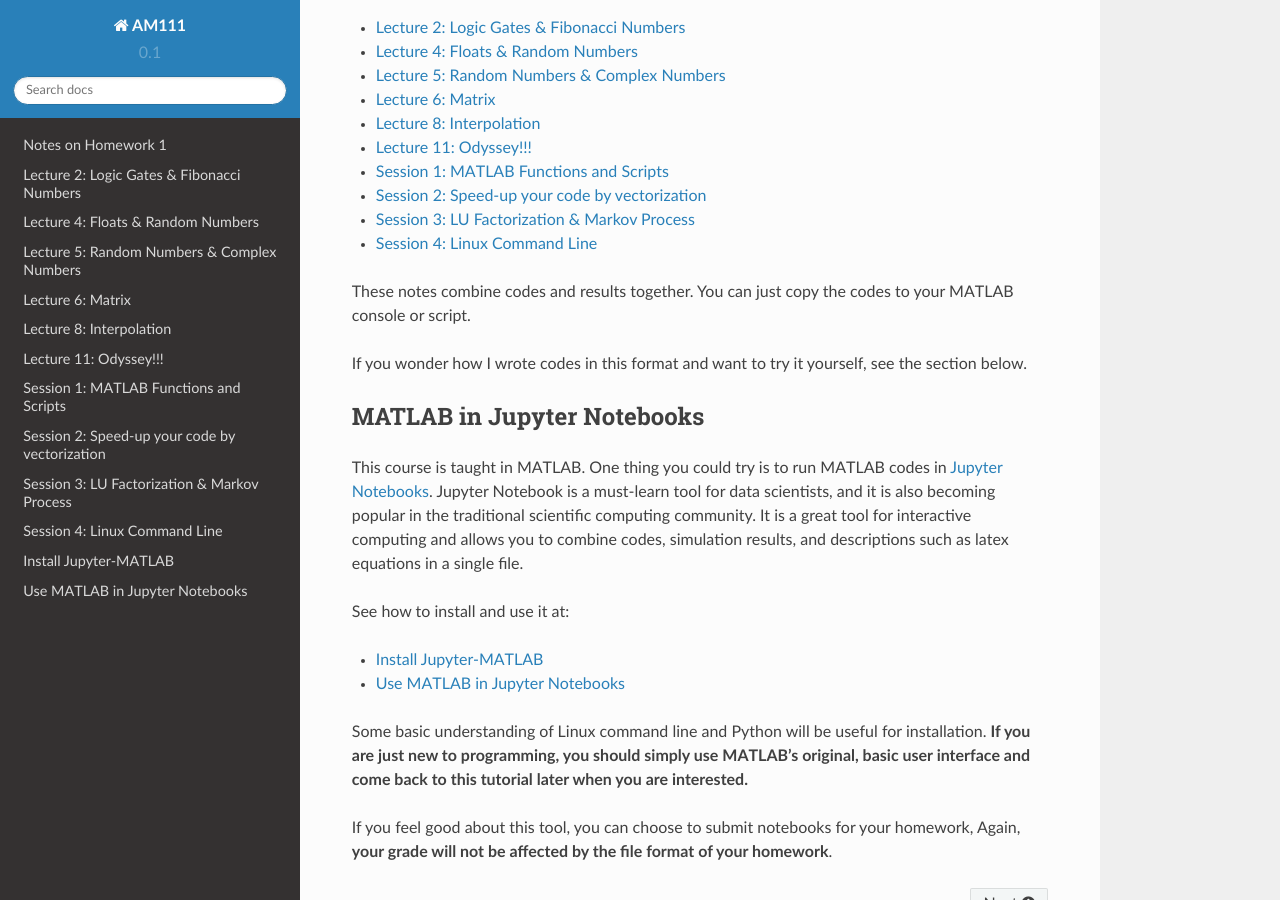
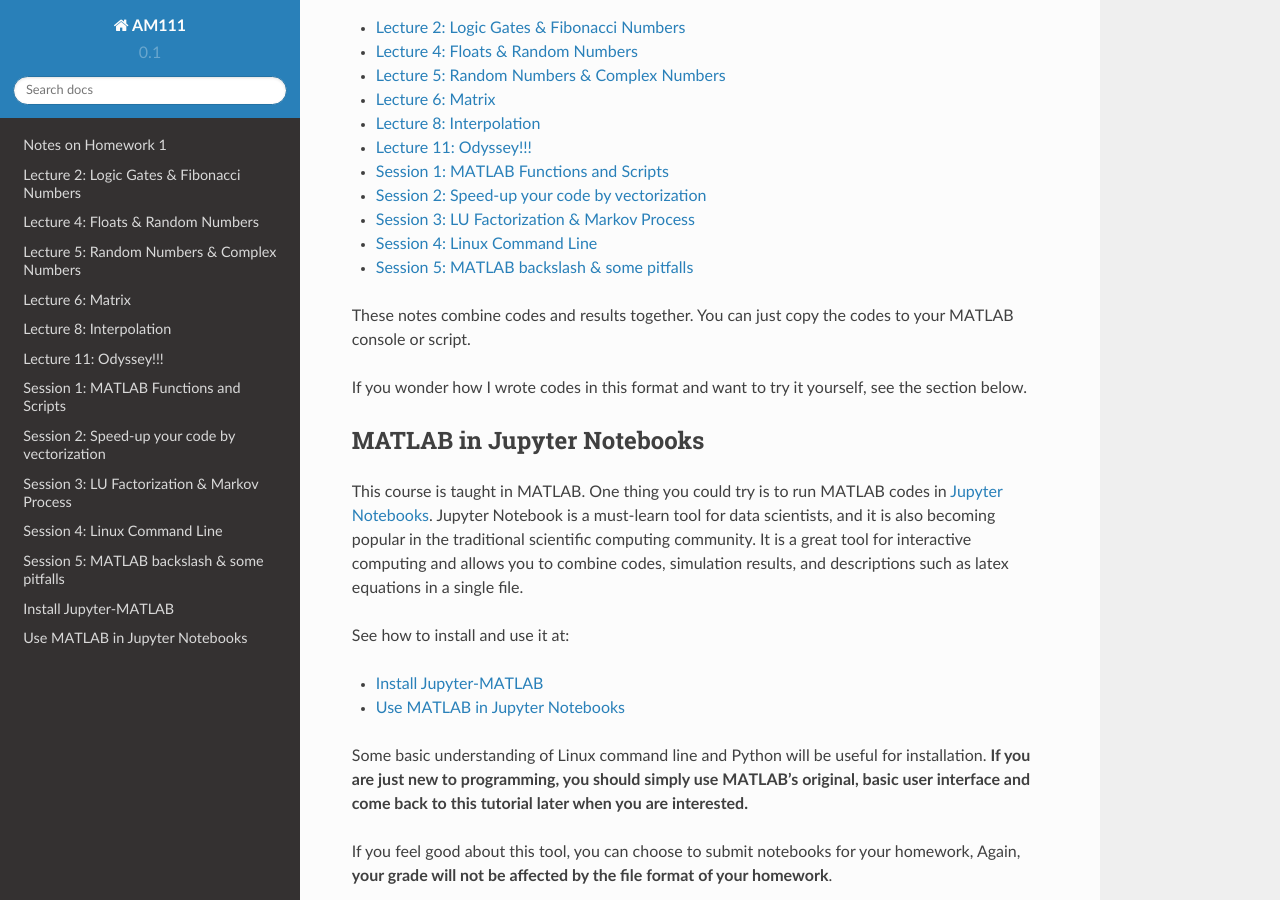
Before and after one commit to JiaweiZhuang/AM111, a Sphinx documentation site: the page built from docs/index.rst, in a window 1280 px wide and 900 px high, scrolled down 832 px. Built offline with Sphinx 7.4.7 and the Read the Docs theme 2.0.0, drawn with Linux system fonts in a browser that asks for light colours.

Commit message:
Session 5 note
Signed-off-by: JiaweiZhuang <jiaweizhuang@g.harvard.edu>

```diff
--- a/docs/index.rst
+++ b/docs/index.rst
@@ -48,6 +48,7 @@ Forget the coding exercises in the class? The following notes might help.
    session2_vectorization.ipynb
    session3_LU_markov.ipynb
    session4_linux.ipynb
+   session5_backslash.ipynb
 
 These notes combine codes and results together. You can just copy the codes to your MATLAB console or script.
 
```
Also changed, not shown: docs/session5_backslash.ipynb (added).
